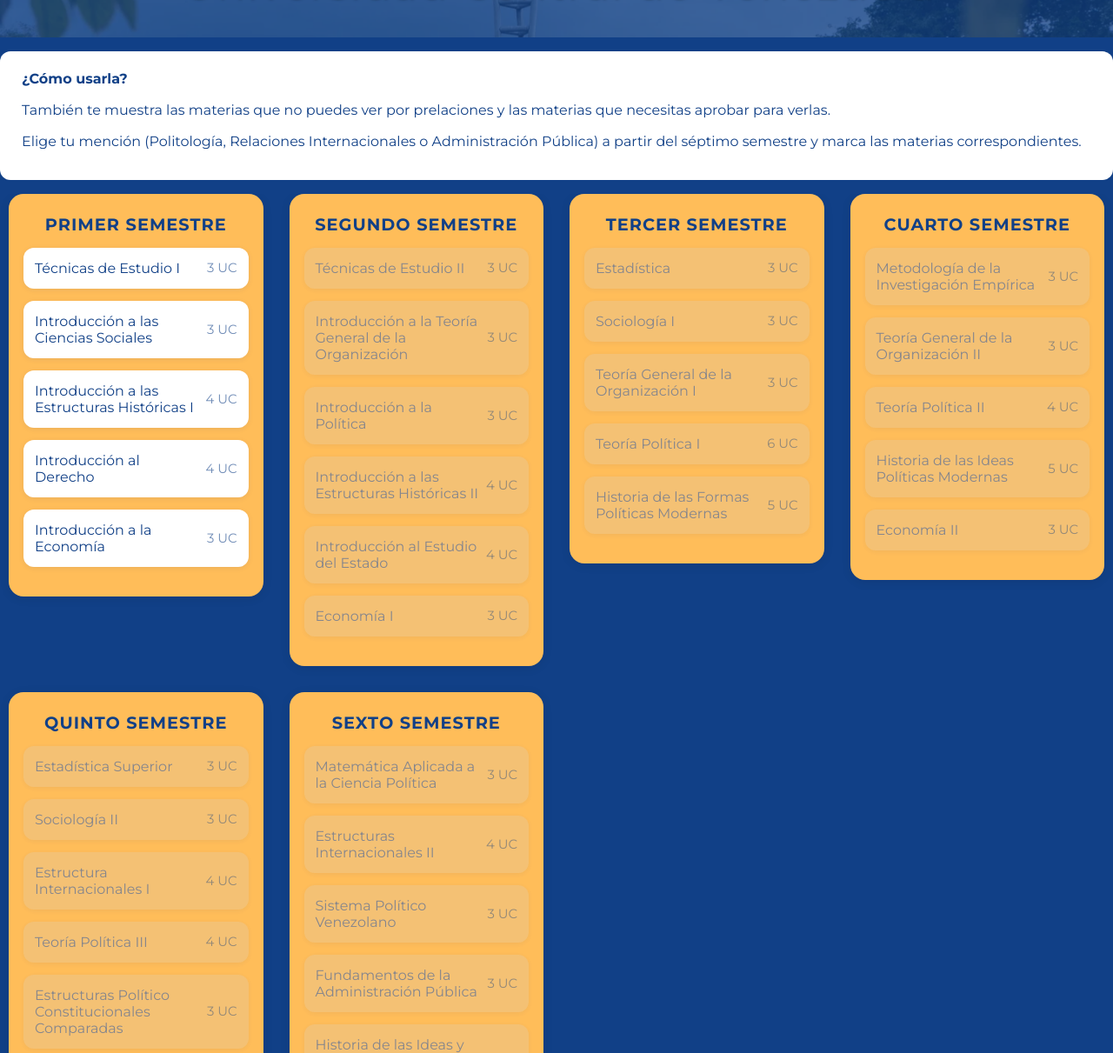
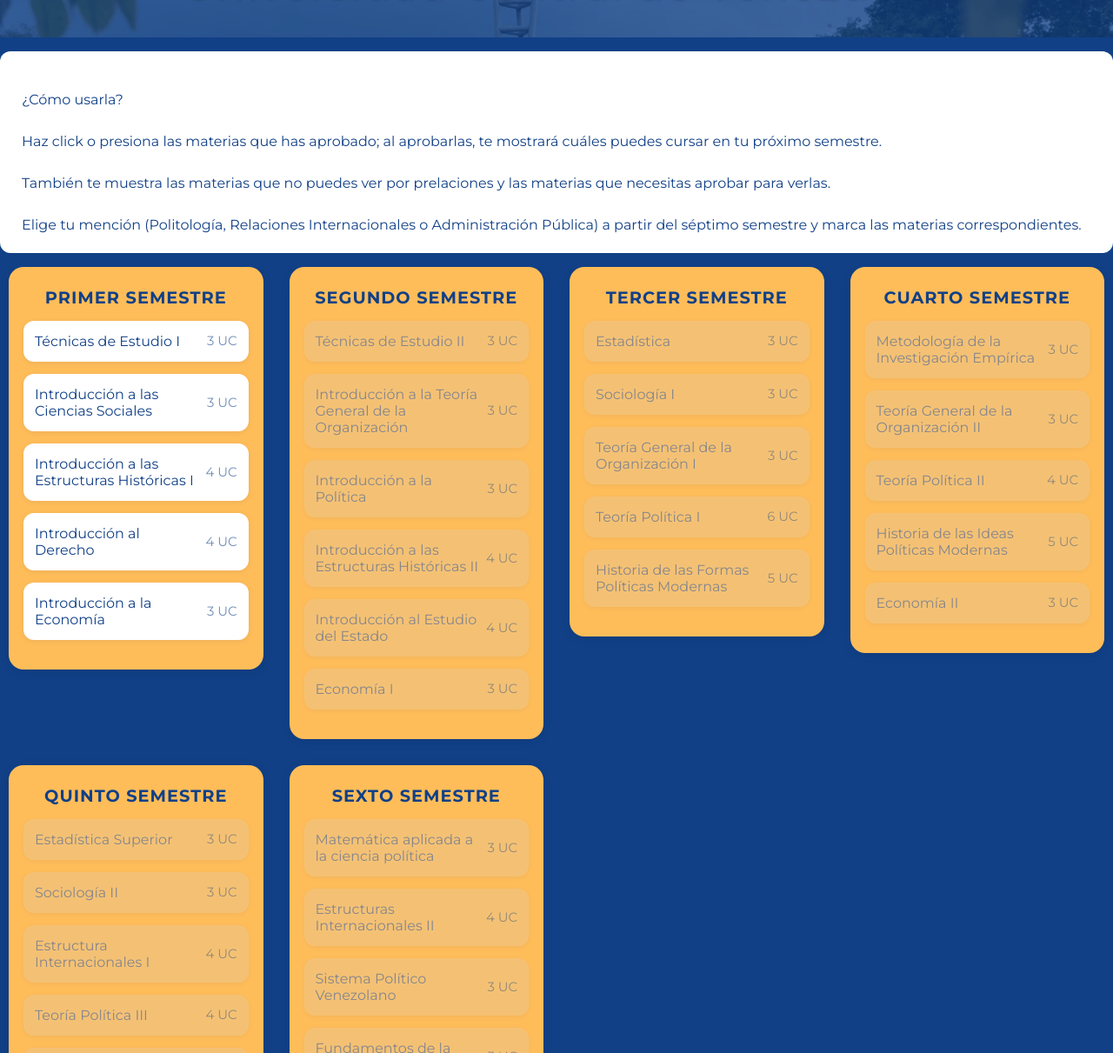
Before and after one commit to paoladag/Malla-EEPA, a plain HTML site: page index.html in a window 1280 px wide. Shown: the part 224-1435 px from the top of the page at 87% size. Drawn offline with Linux system fonts and the light colour scheme.

Commit message:
Update index.html

```diff
--- a/index.html
+++ b/index.html
@@ -69,6 +69,7 @@
       box-sizing: border-box;
       font-family: 'Montserrat', Arial, sans-serif;
       border-radius: 12px; /* bordes redondeados */
+      white-space: pre-line; /* Para respetar saltos de línea en texto */
     }
     .info-box p {
       margin: 0 0 0.75em 0;
@@ -274,9 +275,13 @@
 
   <!-- Cuadro blanco con instrucción entre header y columnas -->
   <div class="info-box">
-    <p><strong>¿Cómo usarla?</strong></p>
-    <p>También te muestra las materias que no puedes ver por prelaciones y las materias que necesitas aprobar para verlas.</p>
-    <p>Elige tu mención (Politología, Relaciones Internacionales o Administración Pública) a partir del séptimo semestre y marca las materias correspondientes.</p>
+    ¿Cómo usarla?
+
+    Haz click o presiona las materias que has aprobado; al aprobarlas, te mostrará cuáles puedes cursar en tu próximo semestre.
+
+    También te muestra las materias que no puedes ver por prelaciones y las materias que necesitas aprobar para verlas.
+
+    Elige tu mención (Politología, Relaciones Internacionales o Administración Pública) a partir del séptimo semestre y marca las materias correspondientes.
   </div>
 
   <div class="main-container" id="main-container">
@@ -370,7 +375,7 @@
           { id: "curso-monografico", nombre: "Curso Monográfico", uc: 3 },
         ]},
       { semestre: "Sexto Semestre", materias: [
-          { id: "2581", nombre: "Matemática Aplicada a la Ciencia Política", uc: 3, deps: ["2629"] },
+          { id: "2581", nombre: "Matemática aplicada a la ciencia política", uc: 3, deps: ["2629"] },
           { id: "2974", nombre: "Estructuras Internacionales II", uc: 4, deps: ["2973"] },
           { id: "1569", nombre: "Sistema Político Venezolano", uc: 3, deps: ["2626","0551"] },
           { id: "0552", nombre: "Fundamentos de la Administración Pública", uc: 3, deps: ["1552"] },
@@ -383,12 +388,12 @@
       politologia: {
         nombre: "Politología",
         sem7: [
-          { id: "2576", nombre: "Estructura Política - Constitucional de América Latina", uc: 6, deps: ["0551"] },
+          { id: "2576", nombre: "Estructura Política- Constitucional de América Latina", uc: 6, deps: ["0551"] },
           { id: "2578", nombre: "Sistemas Económicos Comparados", uc: 3, deps: ["1558"] },
           { id: "2579", nombre: "Filosofía Política", uc: 3, deps: ["0554"] },
         ],
         sem8: [
-          { id: "2627", nombre: "Lectura de un Clásico Político", uc: 3, deps: ["2579"] },
+          { id: "2627", nombre: "Lectura de un clásico político", uc: 3, deps: ["2579"] },
         ],
         sem9: [
           { id: "0579", nombre: "Derecho Constitucional Venezolano", uc: 6, deps: ["1569"] },
@@ -407,7 +412,7 @@
         sem7: [
           { id: "0587", nombre: "Derecho Internacional Público I", uc: 4, deps: ["2974"] },
           { id: "2975", nombre: "Historia de las Relaciones Internacionales", uc: 4, deps: [] },
-          { id: "0588", nombre: "Teoría de las Relaciones Internacionales", uc: 4, deps: ["2974"] },
+          { id: "0588", nombre: "Teoría de las relaciones Internacionales", uc: 4, deps: ["2974"] },
         ],
         sem8: [
           { id: "0597", nombre: "Derecho Internacional Público II", uc: 3, deps: ["0587"] },
```
